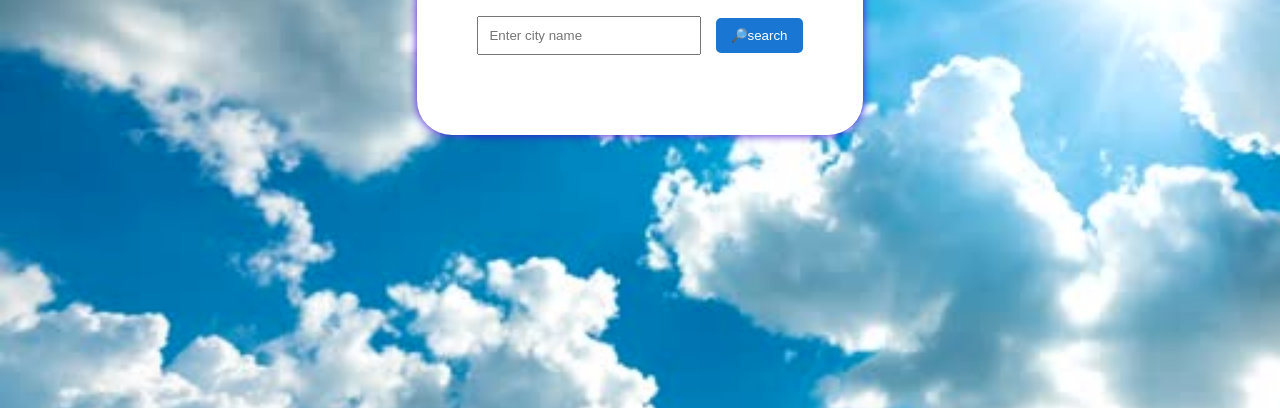
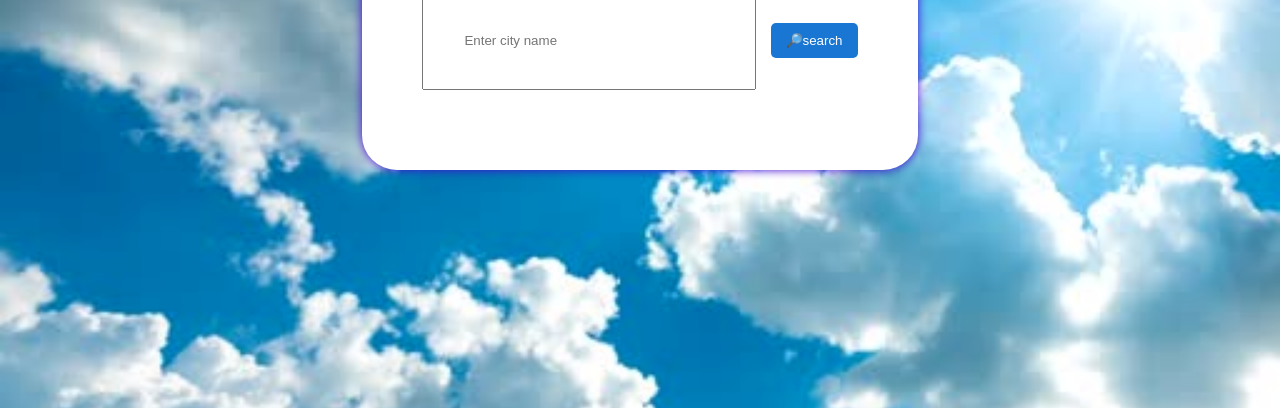
Before and after one commit to saravana02707/Weather-Report, a plain HTML site: page index.html in a window 1280 px wide. Shown: the part 408-816 px from the top of the page. Drawn offline with Linux system fonts and the light colour scheme.

Commit message:
Update style.css

```diff
--- a/style.css
+++ b/style.css
@@ -18,9 +18,9 @@ body {
 }
 
 input {
-  padding: 10px;
-  margin-top: 10px;
-  width: 200px;
+  padding: 40px;
+  margin-top: 20px;
+  width: 250px;
 }
 
 button {
```
